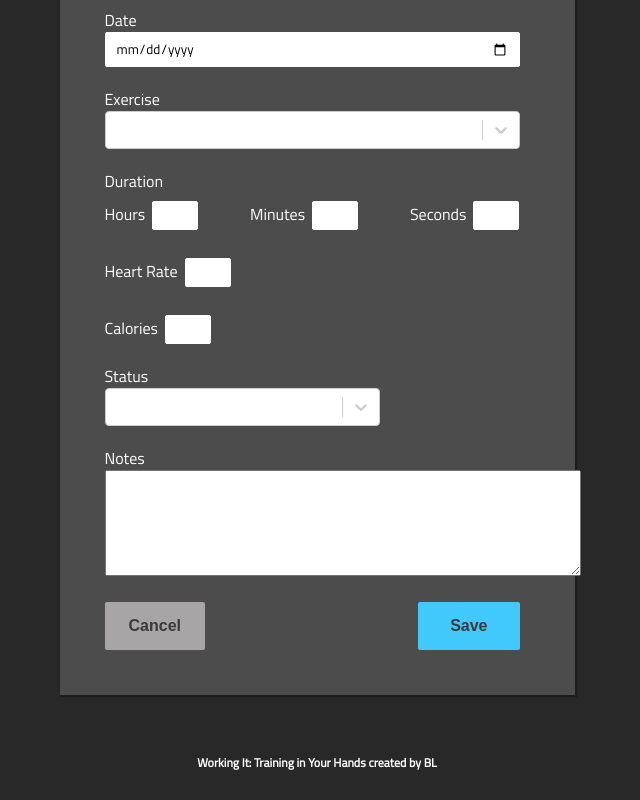
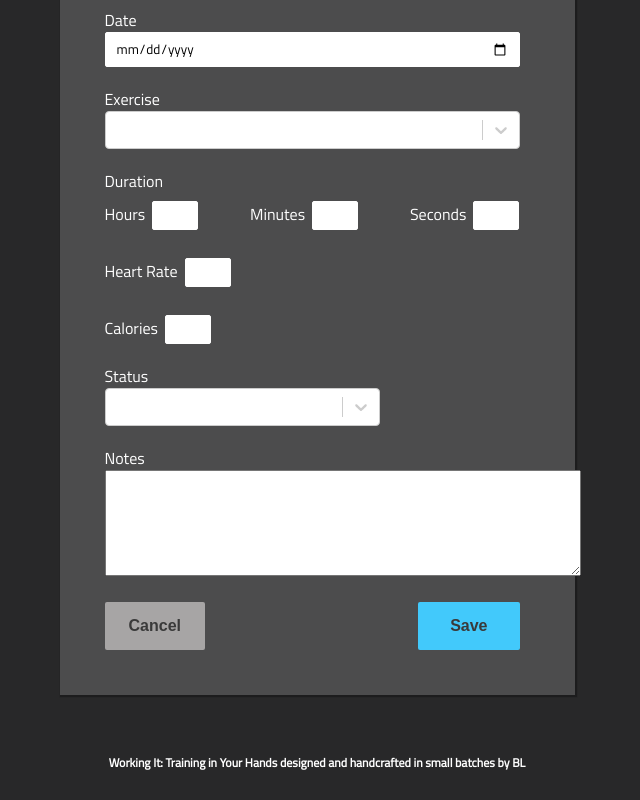
Before and after one commit to blac2121/working_it_training_app, a React (Create React App) app: page /edit/1 in a window 1280 px wide. Shown: the part 318-1118 px from the top of the page, without its empty margins (323-963 px from the left). Built offline with nearby package versions, Linux system fonts and the light colour scheme; no server answers.

Commit message:
updated meta data and footer

```diff
--- a/public/index.html
+++ b/public/index.html
@@ -5,9 +5,9 @@
     <link rel="icon" href="%PUBLIC_URL%/favicon.ico" />
     <meta name="viewport" content="width=device-width, initial-scale=1" />
     <meta property="og:title" content="Working It: Training in Your Hands">
-    <meta property="og:description" content="Optimize your training plan by logging notes and statuses to ease off or add challenges to your training!">
+    <meta property="og:description" content="Optimize your training by logging statuses and notes to inform training decisions.">
     <meta property="og:image" content="https://i.imgur.com/g5Uqn01.png">
-    <meta property="og:url" content="">
+    <meta property="og:url" content="https://competent-joliot-f4a7a3.netlify.app/">
     <meta name="twitter:card" content="https://i.imgur.com/g5Uqn01.png">
     <meta name="theme-color" content="#000000" />
     <link href="https://fonts.googleapis.com/css2?family=Titillium+Web&display=swap" rel="stylesheet">    <meta
--- a/src/components/FooterBar.jsx
+++ b/src/components/FooterBar.jsx
@@ -12,7 +12,7 @@ const FooterAttribution = styled.h6`
 const FooterBar = () => {
 
   return (
-    <FooterAttribution>Working It: Training in Your Hands created by BL</FooterAttribution>
+    <FooterAttribution>Working It: Training in Your Hands designed and handcrafted in small batches by BL</FooterAttribution>
   )
 }
 
```
